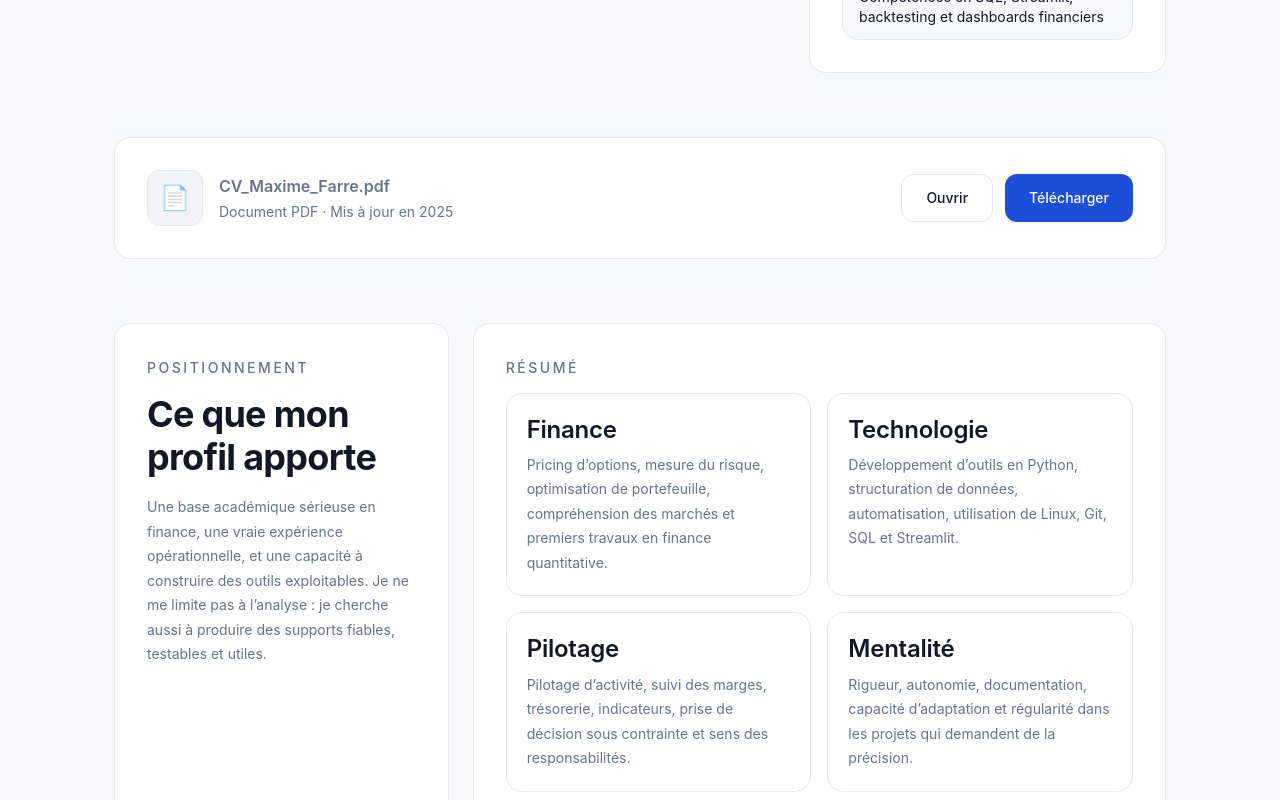
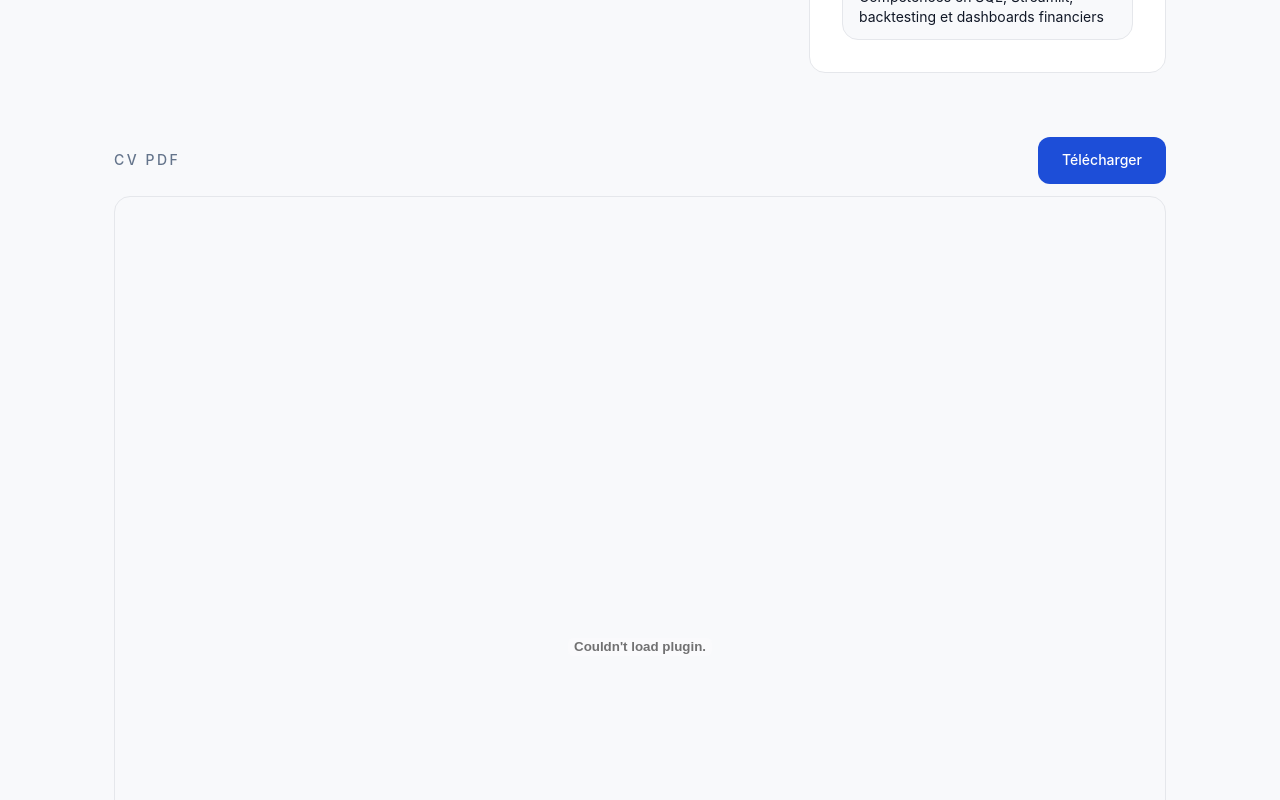
Before and after one commit to MaximeFARRE/Site_stage, a Next.js app: page /cv in a window 1280 px wide. Shown: the part 680-1480 px from the top of the page. Built offline with nearby package versions, Linux system fonts and the light colour scheme.

Commit message:
feat: restore PDF embed viewer on cv page

```diff
--- a/src/app/cv/page.tsx
+++ b/src/app/cv/page.tsx
@@ -157,31 +157,12 @@ export default function CvPage() {
           </aside>
         </section>
 
-        {/* CV PDF card */}
-        <section>
-          <div className="card flex flex-col gap-6 sm:flex-row sm:items-center sm:justify-between">
-            <div className="flex items-center gap-4">
-              <div className="flex h-14 w-14 shrink-0 items-center justify-center rounded-xl border border-[var(--border)] bg-[var(--secondary)] text-2xl">
-                📄
-              </div>
-              <div>
-                <p className="font-semibold text-[var(--foreground)]">
-                  CV_Maxime_Farre.pdf
+        {/* CV PDF */}
+        <section className="space-y-3">
+          <div className="flex items-center justify-between">
+            <p className="text-sm font-medium uppercase tracking-[0.18em] text-[var(--muted)]">
+              CV PDF
             </p>
-                <p className="text-sm text-[var(--muted)]">
-                  Document PDF · Mis à jour en 2025
-                </p>
-              </div>
-            </div>
-            <div className="flex flex-wrap gap-3">
-              <a
-                href="/files/cv_maxime_farre.pdf"
-                target="_blank"
-                rel="noreferrer"
-                className="button-secondary"
-              >
-                Ouvrir
-              </a>
             <a
               href="/files/cv_maxime_farre.pdf"
               download="CV_Maxime_Farre.pdf"
@@ -190,6 +171,12 @@ export default function CvPage() {
               Télécharger
             </a>
           </div>
+          <div className="overflow-hidden rounded-2xl border border-[var(--border)]">
+            <embed
+              src="/files/cv_maxime_farre.pdf"
+              type="application/pdf"
+              className="h-[900px] w-full"
+            />
           </div>
         </section>
 
```
Also changed, not shown: vercel.json. Lines whose indentation alone changed are shown as unchanged.
